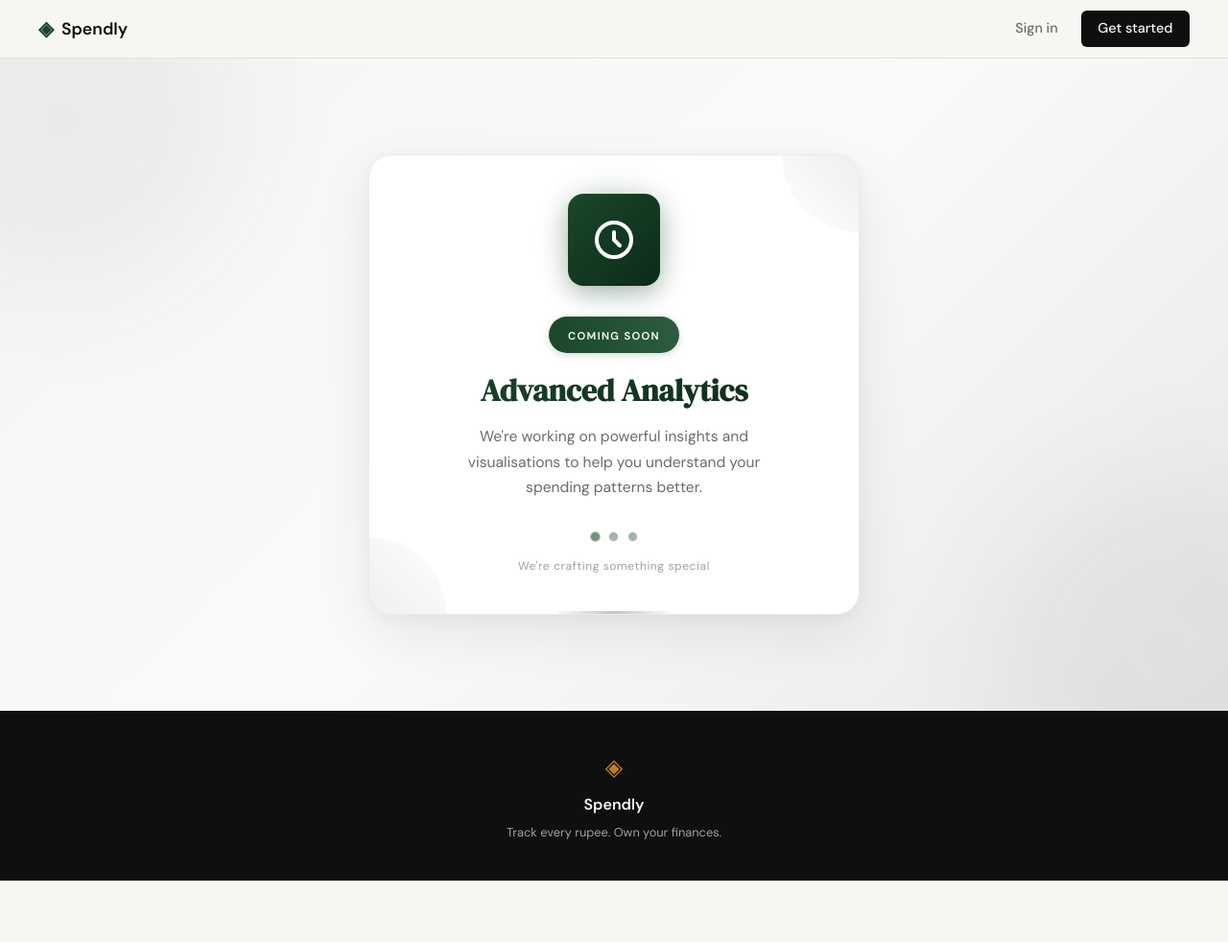
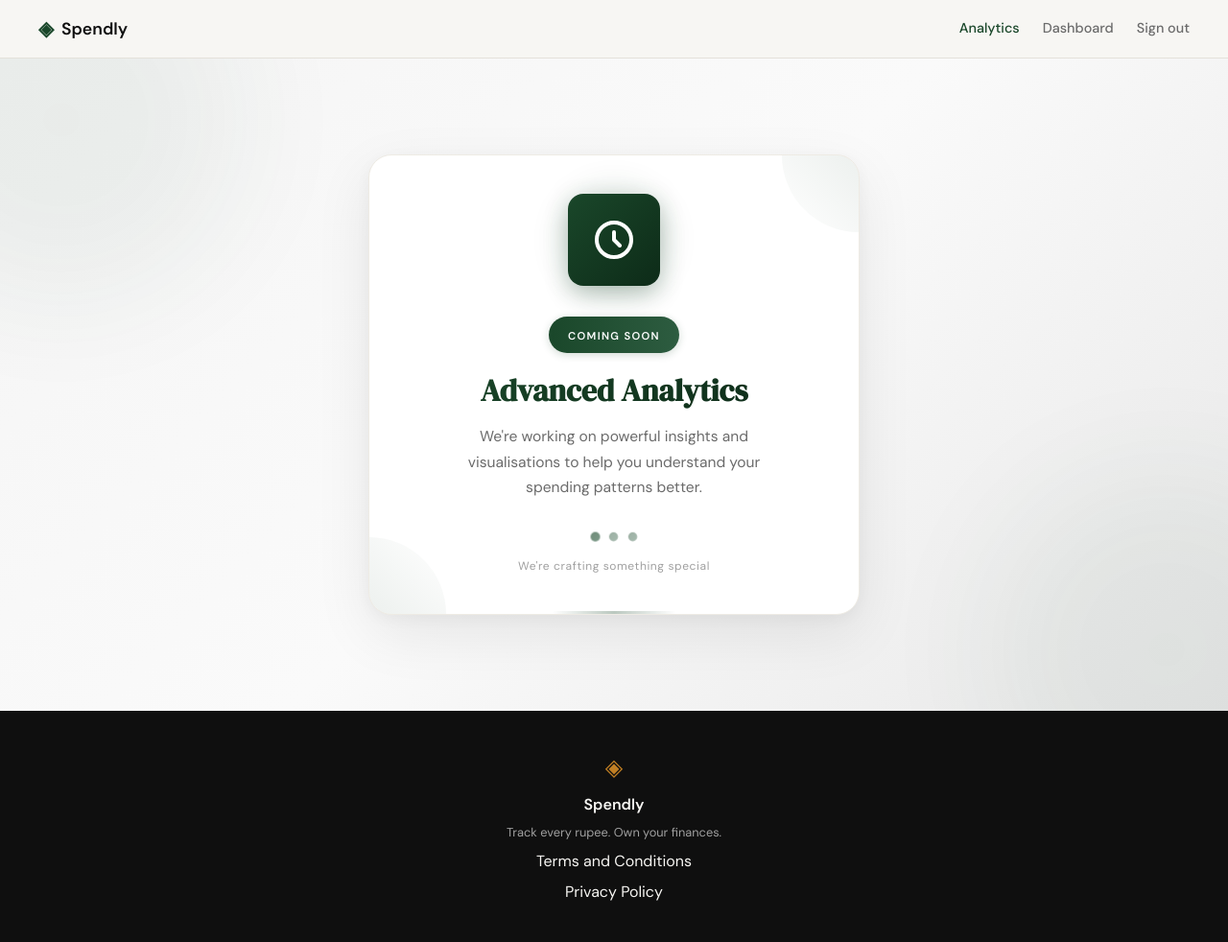
Before and after one commit to Sanskar0020/Spendly, a Flask app: page /analytics in a window 1280 px wide. Shown: the whole page at 96% size. Before the commit the page ends 918 px from the top, so only its background shows below. Run offline with Flask 3, Linux system fonts and the light colour scheme; the visitor is signed in with stand-in values (Sample User, id 1).

Commit message:
Update base.html

```diff
--- a/templates/base.html
+++ b/templates/base.html
@@ -19,13 +19,30 @@
                 <span class="brand-name">Spendly</span>
             </a>
             <div class="nav-links">
+                {% if session.user_id %}
+                <a href="{{ url_for('analytics') }}" class="{{ 'nav-link-active' if request.endpoint == 'analytics' else '' }}">Analytics</a>
+                <a href="{{ url_for('profile') }}" class="{{ 'nav-link-active' if request.endpoint == 'profile' else '' }}">Dashboard</a>
+                <a href="{{ url_for('logout') }}">Sign out</a>
+                {% else %}
                 <a href="{{ url_for('login') }}">Sign in</a>
                 <a href="{{ url_for('register') }}" class="nav-cta">Get started</a>
+                {% endif %}
             </div>
         </div>
     </nav>
 
     <main class="main-content">
+        {% block flash %}
+        {% with messages = get_flashed_messages(with_categories=true) %}
+          {% if messages %}
+          <div class="flash-container">
+            {% for category, message in messages %}
+            <div class="flash flash-{{ category }}">{{ message }}</div>
+            {% endfor %}
+          </div>
+          {% endif %}
+        {% endwith %}
+        {% endblock %}
         {% block content %}{% endblock %}
     </main>
 
@@ -34,6 +51,8 @@
             <span class="brand-icon">◈</span>
             <span class="footer-name">Spendly</span>
             <p class="footer-copy">Track every rupee. Own your finances.</p>
+            <a href="/terms">Terms and Conditions</a>
+            <a href="/privacy">Privacy Policy</a>
         </div>
     </footer>
 
```
